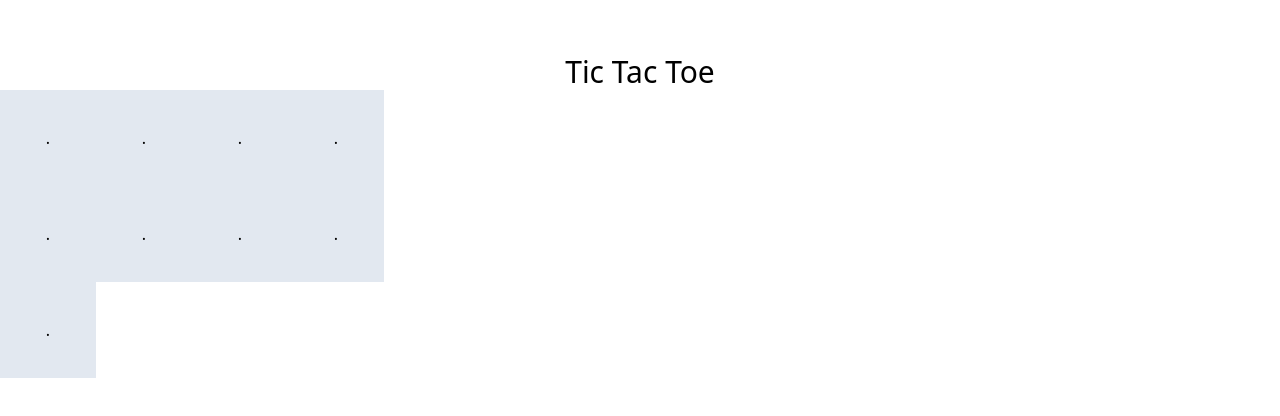
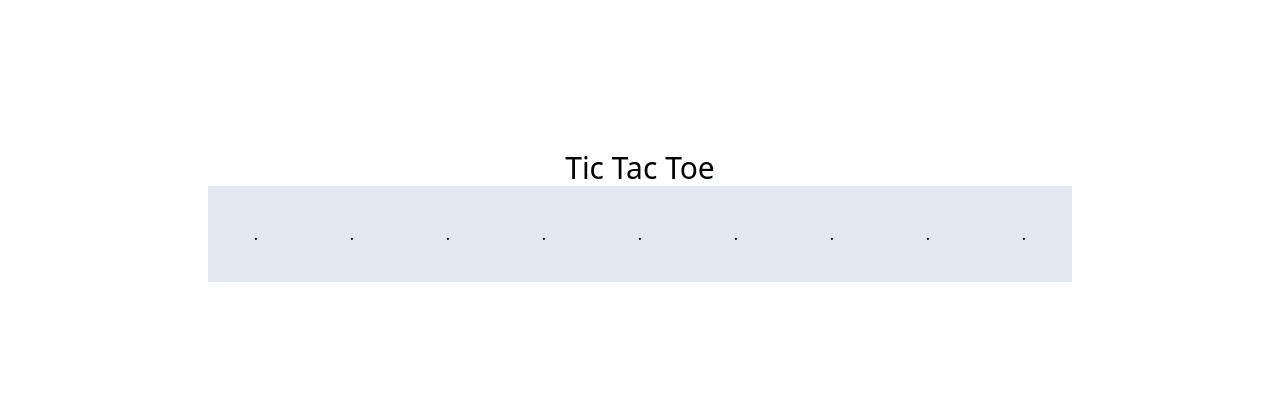
Before and after one commit to Disha-Baghel/CodSoft, a React (Create React App) app in the folder tic-tac-toe-ai/: page / in a window 1280 px wide. Shown: the part 184-600 px from the top of the page. Built offline with nearby package versions, Linux system fonts and the light colour scheme.

Commit message:
new changes

```diff
--- a/tic-tac-toe-ai/src/App.js
+++ b/tic-tac-toe-ai/src/App.js
@@ -25,7 +25,7 @@ function App() {
     <>
       <div className="flex justify-center items-center flex-col h-screen">
         <h1 className="text-3xl ">Tic Tac Toe</h1>
-        <div className="grid justify-center items-center grid-cols-3 ">
+        <div className="flex justify-center items-center flex-col-reverse">
           <Board board={board} onClick={handleClick}/>
         </div>
 
```
